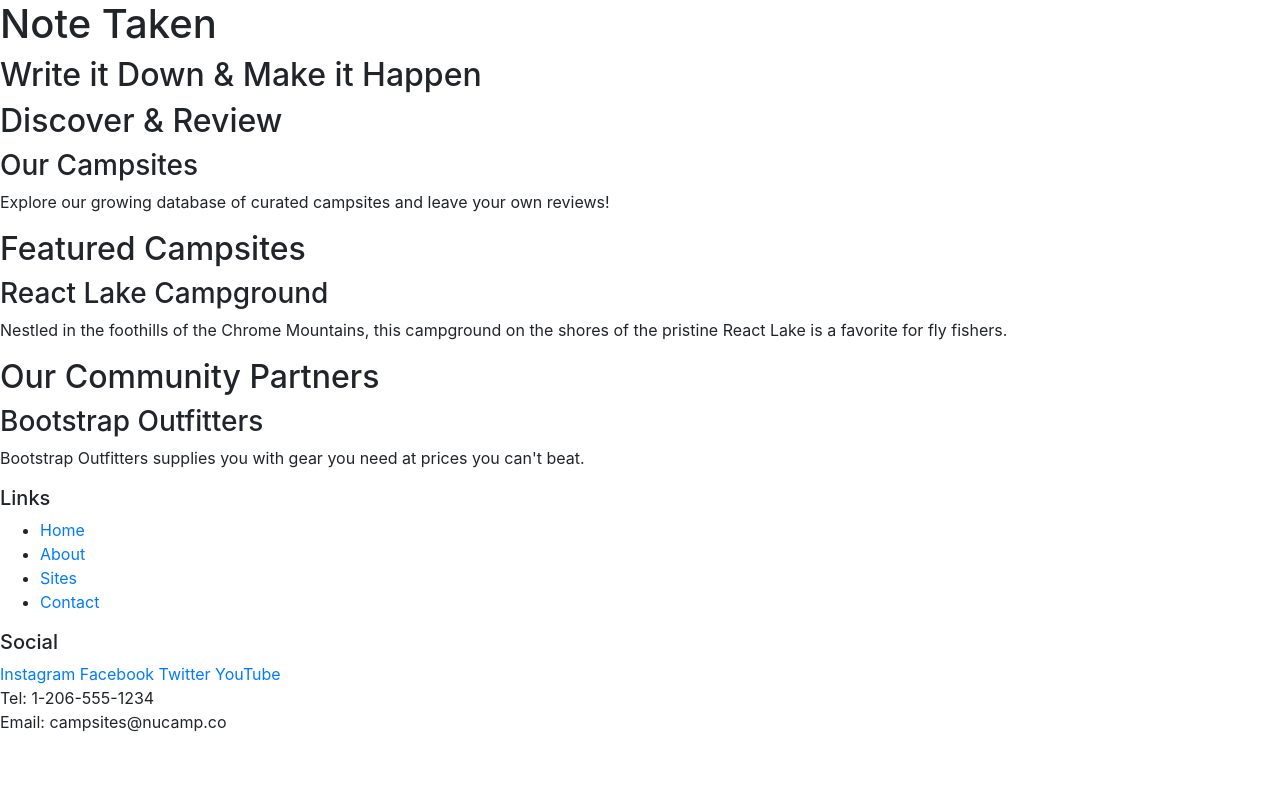
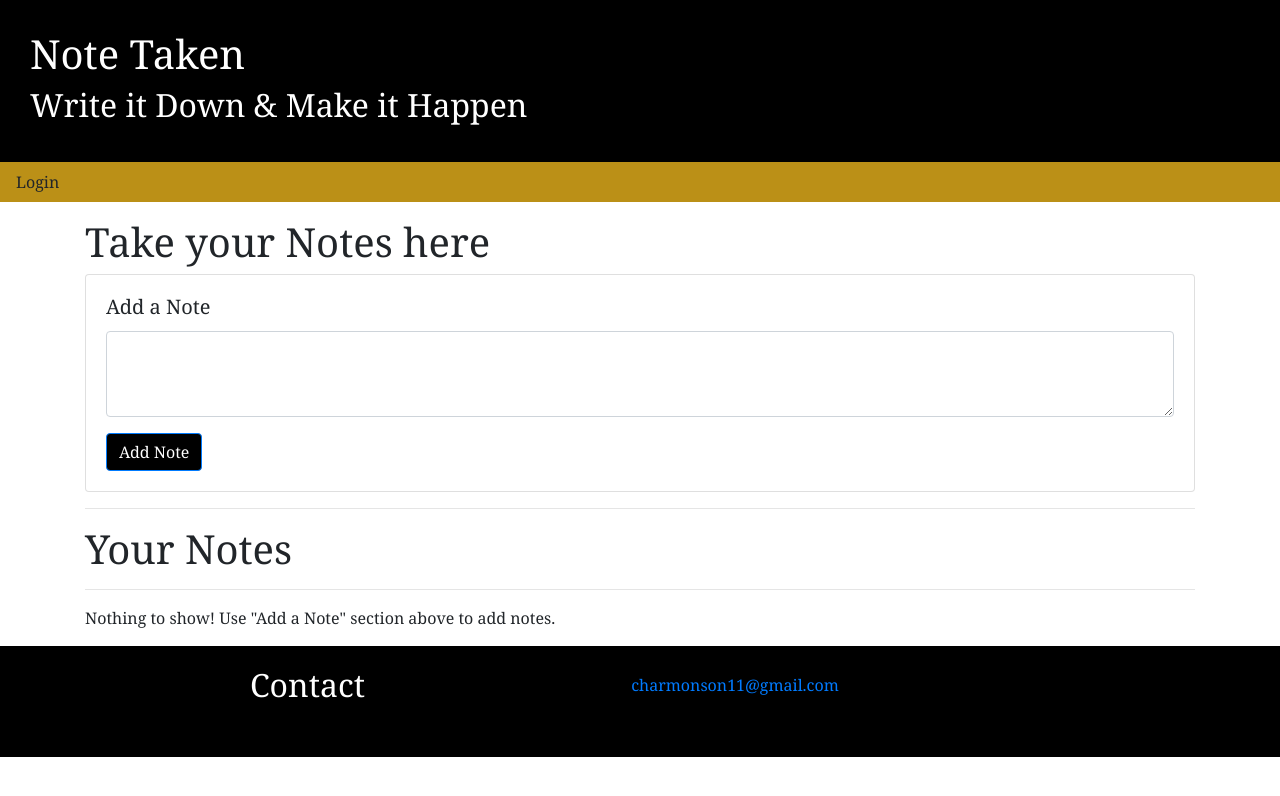
Before and after one commit to Charmonson/notetaken, a website: page index.html in a window 1280 px wide. Drawn offline with nearby package versions, Linux system fonts and the light colour scheme.

Commit message:
progress

```diff
--- /dev/null
+++ b/css/styles.css
@@ -0,0 +1,42 @@
+body {
+    font-family: Georgia, serif;
+}
+
+h1, h2, h3 {
+    font-family: Georgia;
+}
+
+h2 {
+    color: white;
+}
+
+header h2 {
+    color:white;
+}
+
+footer {
+    background: black;
+    padding: 20px 0;
+}
+
+.jumbotron {
+    padding: 30px;
+    margin: 0;
+    color: white;
+    background: Black
+}
+
+.navbar {
+    background-color: #bb9017
+}
+.row-content {
+    padding: 50px 0;
+    border-bottom: 1px ridge;
+    min-height: 200px;
+}
+.btn btn-link {
+    color: white;
+}
+.btn-primary {
+    background-color:black
+}
--- a/index.html
+++ b/index.html
@@ -4,6 +4,8 @@
 
 
 <link rel="stylesheet" href="node_modules/bootstrap/dist/css/bootstrap.min.css" />
+<link rel="stylesheet" href="https://fonts.googleapis.com/css?family=Lobster|Open+Sans" />
+<link rel="stylesheet" href="css/styles.css" />
 
 <head>
     <meta charset="utf-8" />
@@ -12,57 +14,111 @@
 
 <body>
 
-    <header>
+    <header class="jumbotron jumbotron-fluid">
         <div>
             <h1>Note Taken</h1>
             <h2>Write it Down & Make it Happen</h2>
         </div>
     </header>
+    <nav class="navbar navbar-expand-sm navbar-dark sticky-top">
 
-    <div>
-        <h2>Discover & Review</h2>
-        <h3>Our Campsites</h3>
-        <p>Explore our growing database of curated campsites and leave your own reviews!</p>
+        <span class=class="col-6 col-sm-5 text-center">
+            <a role="button" data-toggle="modal" data-target="#loginModal">
+                <i class="fa fa-sign-in"></i> Login
+            </a>
+        </span>
+
+    </nav>
+    <div id="loginModal" class="modal fade" role="dialog">
+        <div class="modal-dialog" role="document">
+            <div class="modal-content">
+                <div class="modal-header">
+                    <h3 class="modal-title">Login</h3>
+                    <button type="button" class="close" data-dismiss="modal">&times;</button>
+                </div>
+                <div class="modal-body">
+                    <div class="container-fluid">
+                        <form>
+                            <div class="form-row">
+                                <div class="form-group col-12">
+                                    <label class="sr-only" for="loginEmail">Email address</label>
+                                    <input type="email" class="form-control form-control-sm" id="loginEmail" placeholder="Enter email">
+                                </div>
+                                <div class="form-group col-12">
+                                    <label class="sr-only" for="loginPassword">Password</label>
+                                    <input type="password" class="form-control form-control-sm" id="loginPassword" placeholder="Password">
+                                </div>
+                                <div class="col">
+                                    <div class="form-check">
+                                        <input class="form-check-input" type="checkbox">
+                                        <label class="form-check-label"> Remember me</label>
+                                    </div>
+                                </div>
+                            </div>
+                            <div class="form-row">
+                                <button type="button" class="btn btn-secondary btn-sm ml-auto" data-dismiss="modal">Cancel</button>
+                                <button type="submit" class="btn btn-primary btn-sm ml-1">Sign in</button>
+                            </div>
+                        </form>
+                    </div>
+                </div>
+            </div>
+        </div>
+    </div>
+    <div class="container my-3">
+        <h1>Take your Notes here</h1>
+        <div class="card">
+            <div class="card-body">
+                <h5 class="card-title">
+                    Add a Note
+
+                </h5>
+                <div class="form-group">
+                    <textarea class="form-control"
+                        id="addTxt" rows="3">
+                    </textarea>
+                </div>
+                <button class="btn btn-primary"
+                    id="addBtn" >
+                    Add Note
+                </button>
+            </div>
+        </div>
+        <hr>
+        <h1>Your Notes</h1>
+        <hr>
+
+        <div id="notes" class=
+            "row container-fluid">
+        </div>
     </div>
 
-    <div>
-        <h2>Featured Campsites</h2>
-        <h3>React Lake Campground</h3>
-        <p>Nestled in the foothills of the Chrome Mountains, this campground on the shores of the pristine React Lake is a favorite for fly fishers.</p>
+    <div class="footer-dark">
+        <footer class="site-footer">
+            <div class="container">
+                <div class="row">
+
+                    <div class="col-6 col-sm-5
+                    text-center">
+                        <h2>Contact</h2>
+                        <a class="btn btn-social-icon btn-instagram" href="http://instagram.com/"><i class="fa fa-instagram"></i></a>
+                        <a class="btn btn-social-icon btn-facebook" href="http://facebook.com/"><i class="fa fa-facebook"></i></a>
+                        <a class="btn btn-social-icon btn-twitter" href="http://twitter.com/"><i class="fa fa-twitter"></i></a>
+                        <a class="btn btn-social-icon btn-google" href="http://youtube.com/"><i class="fa fa-youtube"></i></a>
+                    </div>
+                    <div class="col-sm-4 text-center">
+                        <a role="button" class="btn btn-link" href="mailito:campsites@nucamp.co"><i
+                        class="fa fa-envelope-o"></i> charmonson11@gmail.com</a>
+                    </div>
+                </div>
+            </div>
+        </footer>
     </div>
-
-    <div>
-        <h2>Our Community Partners</h2>
-        <h3>Bootstrap Outfitters</h3>
-        <p>Bootstrap Outfitters supplies you with gear you need at prices you can't beat.</p>
-    </div>
-
-    <footer>
-        <div>
-            <h5>Links</h5>
-            <ul>
-                <li><a href="#">Home</a></li>
-                <li><a href="#">About</a></li>
-                <li><a href="#">Sites</a></li>
-                <li><a href="#">Contact</a></li>
-            </ul>
-        </div>
-        <div>
-            <h5>Social</h5>
-            <a href="http://instagram.com/">Instagram</a>
-            <a href="http://facebook.com/">Facebook</a>
-            <a href="http://twitter.com/">Twitter</a>
-            <a href="http://youtube.com/">YouTube</a>
-        </div>
-        <div>
-            Tel: 1-206-555-1234<br />
-            Email: campsites@nucamp.co
-        </div>
-    </footer>
 
     <script src="node_modules/jquery/dist/jquery.slim.min.js"></script>
     <script src="node_modules/popper.js/dist/umd/popper.min.js"></script>
     <script src="node_modules/bootstrap/dist/js/bootstrap.min.js"></script>
+    <script src="index.js"></script>
 
 </body>
 
--- /dev/null
+++ b/index.js
@@ -0,0 +1,69 @@
+showNotes();
+
+// If user adds a note, add it to the localStorage
+let addBtn = document.getElementById("addBtn");
+addBtn.addEventListener("click", function(e) {
+    let addTxt = document.getElementById("addTxt");
+    let notes = localStorage.getItem("notes");
+
+    if (notes == null) notesObj = [];
+    else notesObj = JSON.parse(notes);
+
+    notesObj.push(addTxt.value);
+    localStorage.setItem("notes", JSON.stringify(notesObj));
+    addTxt.value = "";
+
+    showNotes();
+});
+
+// Function to show elements from localStorage
+function showNotes() {
+    let notes = localStorage.getItem("notes");
+
+    if (notes == null) notesObj = [];
+    else notesObj = JSON.parse(notes);
+
+    let html = "";
+
+    notesObj.forEach(function(element, index) {
+        html += `<div class="noteCard my-2 mx-2 card"
+            style="width: 18rem;">
+                <div class="card-body">
+                    <h5 class="card-title">
+                        Note ${index + 1}
+                    </h5>
+                    <p class="card-text">
+                        ${element}
+                    </p>
+
+                  <button id="${index}" onclick=
+                    "deleteNote(this.id)"
+                    class="btn btn-primary">
+                    Delete Note
+                </button>
+            </div>
+        </div>`;
+    });
+
+    let notesElm = document.getElementById("notes");
+
+    if (notesObj.length != 0) notesElm.innerHTML = html;
+    else
+        notesElm.innerHTML = `Nothing to show!
+        Use "Add a Note" section above to add notes.`;
+}
+
+// Function to delete a note
+function deleteNote(index) {
+    let notes = localStorage.getItem("notes");
+
+    if (notes == null) notesObj = [];
+    else notesObj = JSON.parse(notes);
+
+    notesObj.splice(index, 1);
+
+    localStorage.setItem("notes",
+        JSON.stringify(notesObj));
+
+    showNotes();
+}
```
